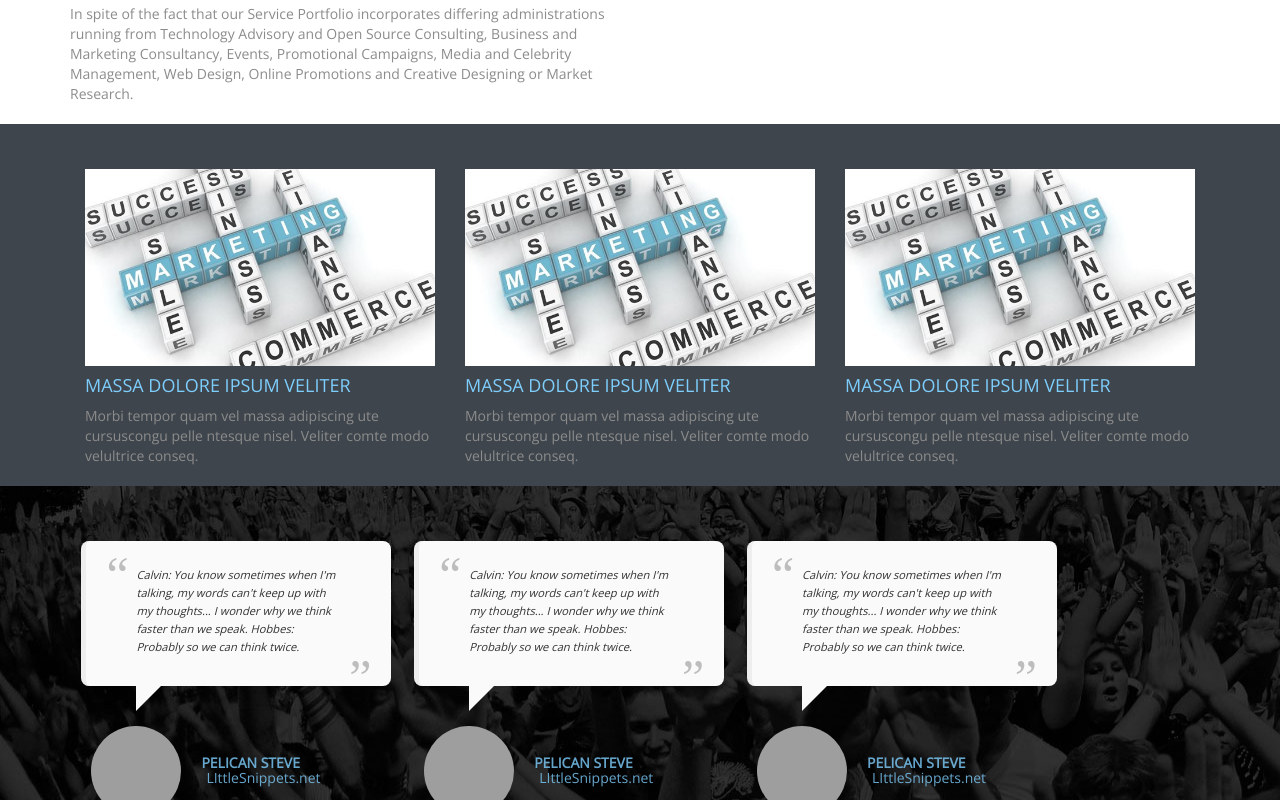
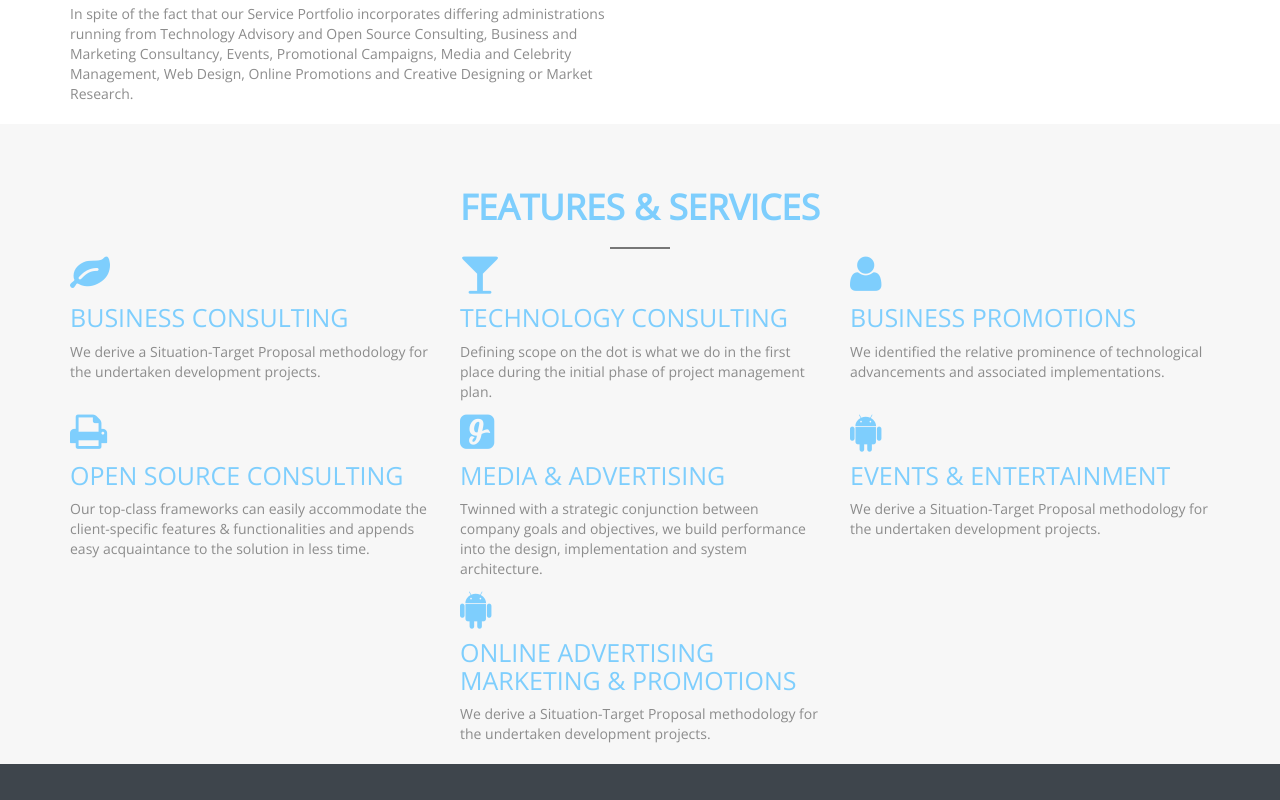
Before and after one commit to kuladeep93/fieldforce, a plain HTML site: page index.html in a window 1280 px wide. Shown: the part 1800-2600 px from the top of the page. Drawn offline with nearby package versions, Linux system fonts and the light colour scheme; grey boxes are pictures that could not be loaded.

Commit message:
services section added

```diff
--- a/css/stylesheet.css
+++ b/css/stylesheet.css
@@ -255,6 +255,18 @@ section{
 #container3 img{
     width: 100%;
 }
+#services{
+    background-color: #f7f7f7;
+}
+#services i{
+    font-size: 40px;
+    color: #7ecefd;
+}
+#services h4{
+    text-transform: uppercase;
+    font-size: 25px;
+    color: #7ecefd;
+}
 
 /********************************
 testimonials
--- a/index.html
+++ b/index.html
@@ -279,8 +279,58 @@ and open the template in the editor.
                 </div>
             </div>
         </section>
+        <section id="services">
+            <div class="container">
+                <div class="row">
+                    <div class="col-xs-12">
+                        <div class="title-area">
+                            <h2 class="title">Features &amp; services</h2>
+                            <span class="line"></span>
+                        </div>
+                    </div>
+                    <div class="col-md-4">
+                        <i class="fa fa-leaf"></i>
+                        <h4>Business consulting</h4>
+                        <p>We derive a Situation-Target Proposal methodology for the undertaken development projects.</p>
+                    </div>
+                    <div class="col-md-4">
+                        <i class="fa fa-glass"></i>
+                        <h4>Technology consulting</h4>
+                        <p>Defining scope on the dot is what we do in the first place during the initial phase of project management plan.</p>
+                    </div>
+                    <div class="col-md-4">
+                        <i class="fa fa-user"></i>
+                        <h4>business promotions</h4>
+                        <p>We identified the relative prominence of technological advancements and associated implementations.</p>
+                    </div>
+                </div>
+                <div class="row">
+                    <div class="col-md-4">
+                        <i class="fa fa-print"></i>
+                        <h4>open source consulting</h4>
+                        <p>Our top-class frameworks can easily accommodate the client-specific features & functionalities and appends easy acquaintance to the solution in less time.</p>
+                    </div>
+                    <div class="col-md-4">
+                        <i class="fa fa-glide"></i>
+                        <h4>media &amp; advertising</h4>
+                        <p>Twinned with a strategic conjunction between company goals and objectives, we build performance into the design, implementation and system architecture.</p>
+                    </div>
+                    <div class="col-md-4">
+                        <i class="fa fa-android"></i>
+                        <h4>Events &amp; entertainment</h4>
+                        <p>We derive a Situation-Target Proposal methodology for the undertaken development projects.</p>
+                    </div>
+                    <div class="col-md-4 col-md-offset-4">
+                        <i class="fa fa-android"></i>
+                        <h4>Online advertising marketing & promotions</h4>
+                        <p>We derive a Situation-Target Proposal methodology for the undertaken development projects.</p>
+                    </div>
+                </div>
+            </div>
+        </section>
         <section id="container3">
             <div class="container">
+                <div class="row">
                     <div class="col-md-4 wow fadeInRight">
                         <img src="images/Six steps transform marketing_1536x1536_Original.jpg">
                         <h4>MASSA DOLORE IPSUM VELITER</h4>
@@ -295,6 +345,7 @@ and open the template in the editor.
                         <img src="images/Six steps transform marketing_1536x1536_Original.jpg">
                         <h4>MASSA DOLORE IPSUM VELITER</h4>
                         <p>Morbi tempor quam vel massa adipiscing ute cursuscongu pelle ntesque nisel. Veliter comte modo velultrice conseq.</p>
+                    </div>
                 </div>
             </div>
         </section>
```
Lines whose indentation alone changed are shown as unchanged.
